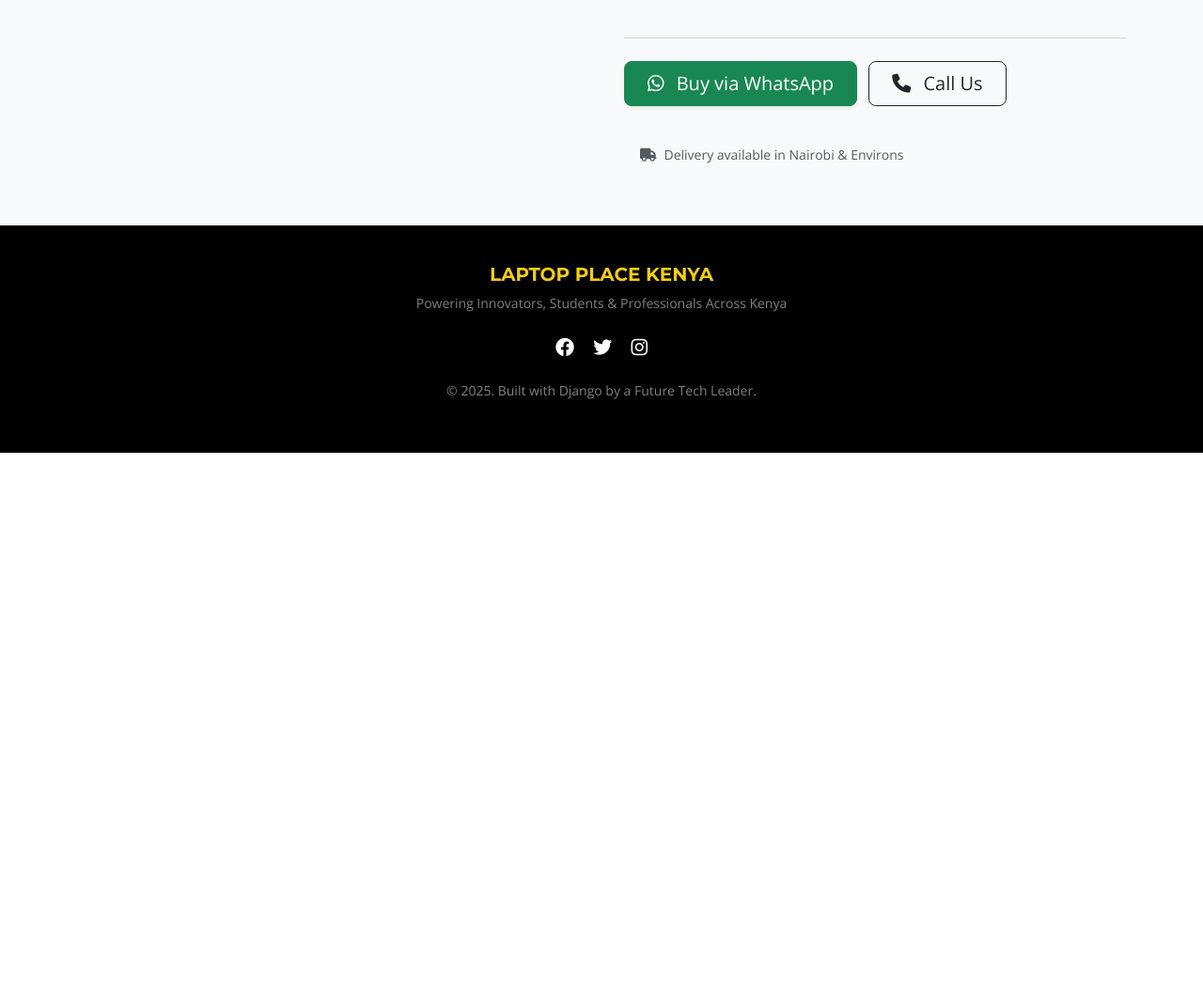
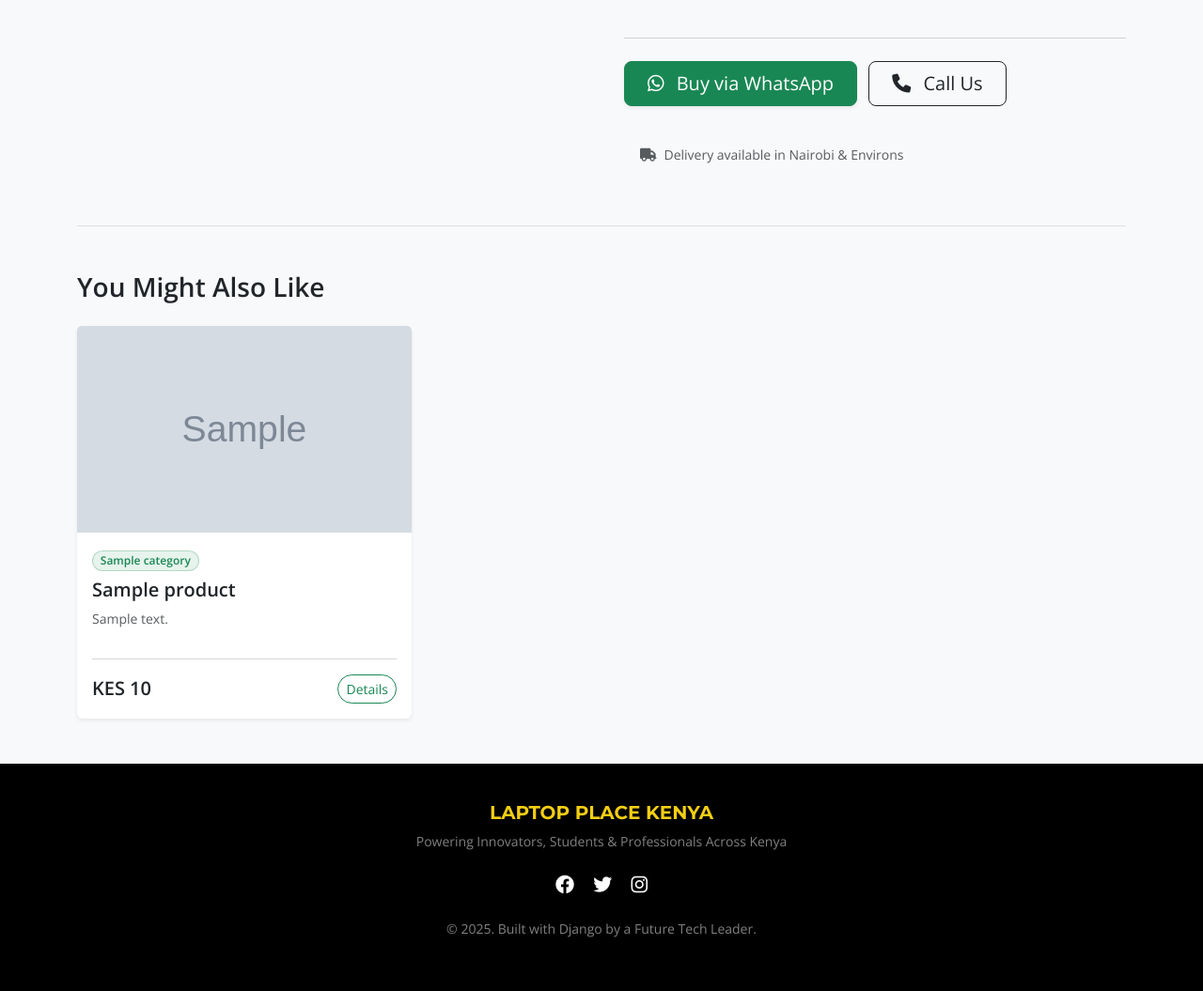
Before and after one commit to kelvin-keter/laptop-place-v2, a Django app: template core/templates/core/product_detail.html in a window 1280 px wide. Shown: the part 683-1738 px from the top of the page at 94% size. Before the commit the page ends 1165 px from the top, so only its background shows below. Run offline with Django 5.2, Linux system fonts and the light colour scheme; the template is opened without the code that fills it: values that come from a table or form of the project are taken from there, others are empty; tables that the repository leaves empty hold one stand-in row (values such as "Sample post"); grey boxes marked "Sample" are stand-in pictures.

Commit message:
Enable related products logic in views

```diff
--- a/core/templates/core/product_detail.html
+++ b/core/templates/core/product_detail.html
@@ -117,5 +117,43 @@
             </div>
         </div>
     </div>
-</div>
+
+    {% if related_products %}
+    <div class="mt-5 pt-5 border-top">
+        <h3 class="fw-bold mb-4">You Might Also Like</h3>
+        <div class="row row-cols-1 row-cols-md-3 g-4">
+            {% for item in related_products %}
+            <div class="col">
+                <div class="card h-100 shadow-sm">
+                    {% if item.image %}
+                    <img src="{{ item.image.url }}" class="card-img-top" alt="{{ item.name }}" style="height: 220px; object-fit: cover;">
+                    {% else %}
+                    <div class="d-flex align-items-center justify-content-center bg-light text-muted" style="height: 220px;">
+                        <i class="fas fa-camera fa-2x"></i>
+                    </div>
+                    {% endif %}
+
+                    <div class="card-body d-flex flex-column">
+                        <div class="mb-2">
+                            <span class="badge bg-success bg-opacity-10 text-success border border-success border-opacity-25 rounded-pill">
+                                {{ item.category.name }}
+                            </span>
+                        </div>
+                        <h5 class="card-title fw-bold">{{ item.name }}</h5>
+                        <p class="card-text text-muted small flex-grow-1">{{ item.description|truncatewords:15 }}</p>
+
+                        <hr class="text-muted opacity-25">
+
+                        <div class="d-flex justify-content-between align-items-center">
+                            <span class="h5 fw-bold text-dark mb-0">KES {{ item.price }}</span>
+                            <a href="{% url 'product_detail' item.id %}" class="btn btn-outline-success btn-sm rounded-pill">Details</a>
+                        </div>
+                    </div>
+                </div>
+            </div>
+            {% endfor %}
+        </div>
+    </div>
+    {% endif %}
+    </div>
 {% endblock %}
```
Also changed, not shown: core/views.py (+13 -2 lines).
